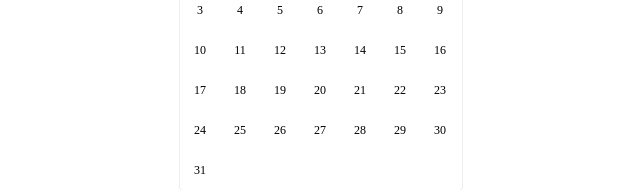
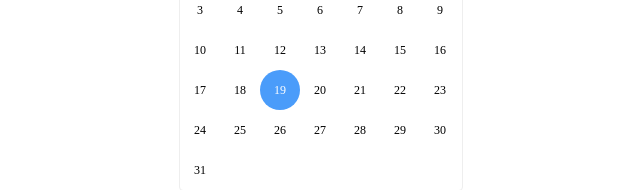
Before and after one commit to WillieChan2015/calender-demo, a plain HTML site: page index.html in a window 1280 px wide. Shown: the part 193-383 px from the top of the page, without its empty margins (320-960 px from the left). Drawn offline with Linux system fonts and the light colour scheme.

Commit message:
update: 增加当前日期高亮

```diff
--- a/src/css/index.css
+++ b/src/css/index.css
@@ -71,6 +71,23 @@ body {
   text-align: center;
 }
 
+.calendar-show .line-list-wrap .item.active {
+  z-index: 0;
+  position: relative;
+  color: #fff;
+}
+.calendar-show .line-list-wrap .item.active::before {
+  z-index: -1;
+  position: absolute;
+  left: 0;
+  right: 0;
+  content: '';
+  width: 100%;
+  height: 100%;
+  border-radius: 50%;
+  background-color: #4a9cfa;
+}
+
 .calendar-wrap .calendar-show .calender-title-wrap {
   position: relative;
   width: 100%;
--- a/src/js/index.js
+++ b/src/js/index.js
@@ -189,8 +189,11 @@ function setCalender(date) {
   if (!(date instanceof Calender)) {
     throw new Error("The parameter of date must be an instance of Calender!");
   }
+
   let count = 0;
   let days = date.getAlldays();
+  const now = new Date();
+  const isCurrentMonth = date.getYear() === now.getFullYear() && date.getMonth() === now.getMonth() + 1;
   let calenderDiv = '<div class="line-list-wrap">';
   for (let i = 0; i < date.getFirstDayOfWeek(); i++) {
     calenderDiv += '<span class="item"></span>';
@@ -206,7 +209,7 @@ function setCalender(date) {
     if (weedDayCount === 0) {
       calenderDiv += '<div class="line-list-wrap">';
     }
-    calenderDiv += `<span class="item">${count + 1}</span>`;
+    calenderDiv += `<span class="item ${isCurrentMonth && now.getDate() === count + 1 ? 'active' : ''}">${count + 1}</span>`;
     weedDayCount += 1;
     if (weedDayCount === 7) {
       calenderDiv += '</div>';
```
